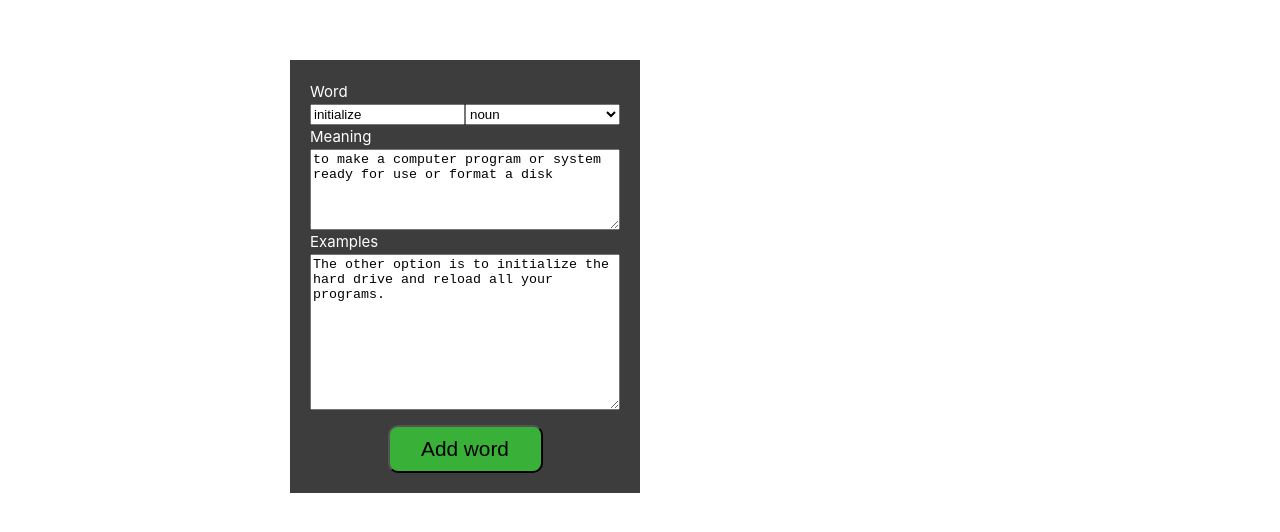
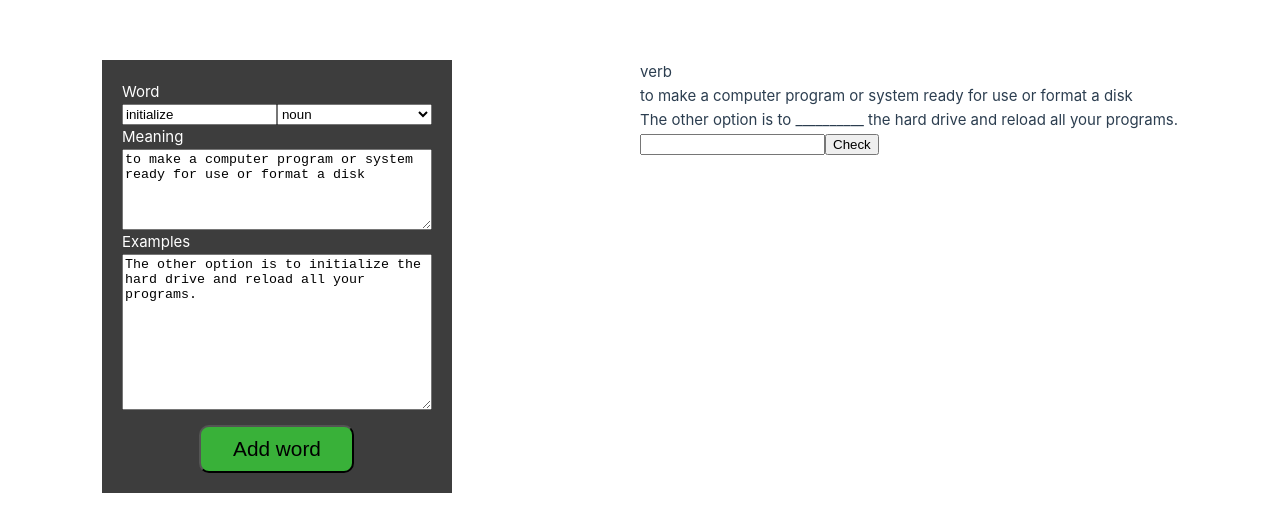
Before and after one commit to termokop/learn_words, a Vue app: page / in a window 1280 px wide. Shown: the part 124-656 px from the top of the page. Built offline with nearby package versions, Linux system fonts and the light colour scheme.

Commit message:
add component for check words

```diff
--- a/src/App.vue
+++ b/src/App.vue
@@ -1,9 +1,11 @@
 <script setup>
 import vAddNewWord from './components/vAddNewWord.vue'
+import vWordCard from './components/vWordCard.vue';
 </script>
 
 <template>
   <vAddNewWord></vAddNewWord>
+  <vWordCard></vWordCard>
 </template>
 
 <style scoped></style>
--- /dev/null
+++ b/src/components/vWordCard.vue
@@ -0,0 +1,39 @@
+<script setup>
+
+    import { ref } from 'vue';
+
+    const json_word = ref('{"word":"initialize","definition":"to make a computer program or system ready for use or format a disk","examples":"The other option is to __________ the hard drive and reload all your programs. ","type":"verb"}')
+
+    let word_obj = JSON.parse(json_word.value)
+
+    const revers_card = ref(false)
+
+    const word_ans = ref('')
+
+    const check_ans = () => {
+        if(word_ans.value === word_obj.word) correct_ans();
+        else wrong_ans();
+    }
+
+    const correct_ans = () => {
+        alert('Correct');
+    }
+
+    const wrong_ans = () => {
+        alert('Wrong')
+    }
+
+</script>
+
+<template>
+    <div class="word-card-front" v-if="!revers_card">
+        <div class="word-type">{{ word_obj.type }}</div>
+        <div class="word-definition"> {{ word_obj.definition }}</div>
+        <div class="word-examples"> {{ word_obj.examples }}</div>
+
+        <input type="text" name="word" id="word" v-model="word_ans">
+
+        <button @click="check_ans()">Check</button>
+
+    </div>
+</template>
```
